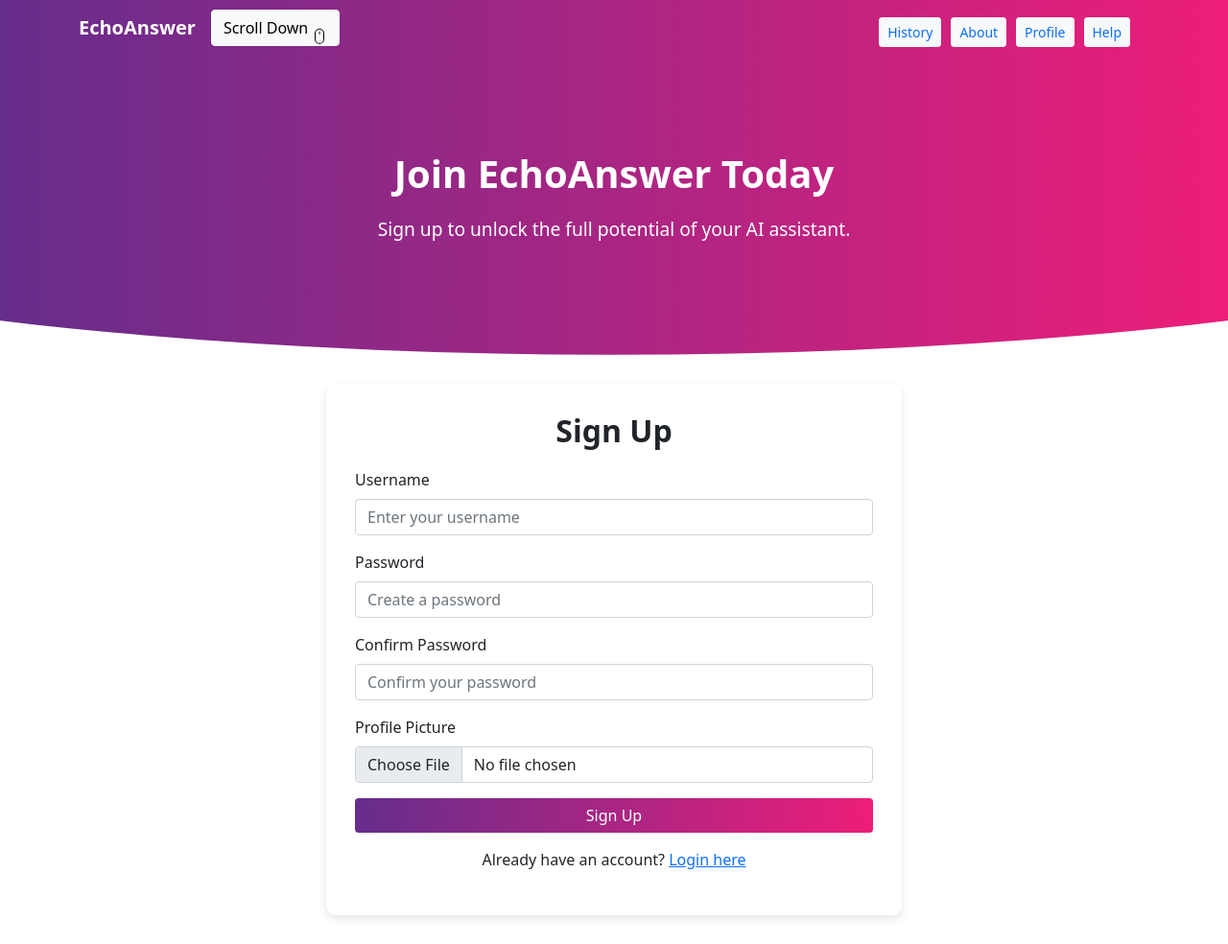
After one commit to RithinChand2004/EchoAnswer, a Django app: page /signup/ in a window 1280 px wide. The commit adds this page. Shown: the whole page at 96% size. Run offline with Django 5.2, Linux system fonts and the light colour scheme; some libraries are stand-ins or nearby versions.

Commit message:
User Authentication done

```diff
--- a/EchoAnswer/EchoAnswer/urls.py
+++ b/EchoAnswer/EchoAnswer/urls.py
@@ -16,9 +16,20 @@ Including another URLconf
 """
 from django.contrib import admin
 from django.urls import path, include
+from django.conf import settings
+from django.conf.urls.static import static
+from django.contrib.auth import views as auth_views
+from chat import views  # Import the signup view
+
 
 urlpatterns = [
     path('admin/', admin.site.urls),
     path('chat/', include('chat.urls')),
+    path('signup/', views.signup, name='signup'),
+    path('login/', auth_views.LoginView.as_view(template_name='login.html'), name='login'),
+    path('logout/', auth_views.LogoutView.as_view(), {'next_page': '/login/'}, name='logout'),
 
 ]
+# Serve media files during development
+if settings.DEBUG:
+    urlpatterns += static(settings.MEDIA_URL, document_root=settings.MEDIA_ROOT)
--- a/EchoAnswer/chat/models.py
+++ b/EchoAnswer/chat/models.py
@@ -1,6 +1,8 @@
 from django.db import models
+from django.contrib.auth.models import User
 
 class Chat(models.Model):
+    user = models.ForeignKey(User, on_delete=models.CASCADE)
     user_input = models.TextField()
     bot_response = models.TextField()
     context = models.TextField(null=True, blank=True)
@@ -8,3 +10,6 @@ class Chat(models.Model):
 
     def __str__(self):
         return f"Chat {self.id} - {self.created_at}"
+class Profile(models.Model):
+    user = models.OneToOneField(User, on_delete=models.CASCADE)
+    profile_picture = models.ImageField(upload_to="profile_pictures/")
--- /dev/null
+++ b/EchoAnswer/chat/templates/signup.html
@@ -0,0 +1,72 @@
+<!DOCTYPE html>
+<html lang="en">
+<head>
+  <meta charset="UTF-8">
+  <meta name="viewport" content="width=device-width, initial-scale=1.0">
+  <title>Sign Up - EchoAnswer</title>
+  {% load static %}
+  <link href="{% static 'bootstrap-5.0.2-dist/css/bootstrap.css' %}" rel="stylesheet">
+  <link href="https://cdn.jsdelivr.net/npm/bootstrap-icons/font/bootstrap-icons.css" rel="stylesheet">
+  <link href="{% static 'css/styles.css' %}" rel="stylesheet">
+</head>
+<body>
+
+<!-- Navbar -->
+<nav class="navbar navbar-expand-lg navbar-dark">
+    <div class="container">
+      <a class="navbar-brand fw-bold" href="index.html">EchoAnswer</a>
+      <button class="btn btn-light">
+        Scroll Down <img src="{% static 'assets/mouse.svg' %}" alt="Scroll" width="16" height="16">
+      </button>
+      <button class="navbar-toggler" type="button" data-bs-toggle="collapse" data-bs-target="#navbarNav">
+        <span class="navbar-toggler-icon"></span>
+      </button>
+      <div class="collapse navbar-collapse" id="navbarNav">
+        <ul class="navbar-nav ms-auto" style="margin-right: 10px;">
+          <li class="nav-item" style="margin-right: 10px; margin-top: 10px"><a class="btn btn-light btn-sm text-primary" href="history.html">History</a></li>
+          <li class="nav-item" style="margin-right: 10px; margin-top:10px"><a class="btn btn-light btn-sm text-primary" href="About.html">About</a></li>
+          <li class="nav-item" style="margin-right: 10px; margin-top:10px"><a class="btn btn-light btn-sm text-primary" href="profile.html">Profile</a></li>
+          <li class="nav-item" style="margin-right: 10px; margin-top:10px"><a class="btn btn-light btn-sm text-primary" href="FAQ.html">Help</a></li>
+        </ul>
+      </div>
+    </div>
+</nav>
+
+<!-- Hero Section -->
+<header class="hero-section">
+    <h1 class="hero-text">Join EchoAnswer Today</h1>
+    <p class="hero-subtext">Sign up to unlock the full potential of your AI assistant.</p>
+</header>
+
+<!-- Signup Form -->
+<div class="signup-form">
+  <h2>Sign Up</h2>
+  <form method="post" enctype="multipart/form-data" action="/signup/">
+    {% csrf_token %}
+    <div class="mb-3">
+      <label for="username" class="form-label">Username</label>
+      <input type="text" class="form-control" id="username" name="username" placeholder="Enter your username" required>
+    </div>
+    <div class="mb-3">
+      <label for="password" class="form-label">Password</label>
+      <input type="password" class="form-control" id="password" name="password1" placeholder="Create a password" required>
+    </div>
+    <div class="mb-3">
+      <label for="confirmPassword" class="form-label">Confirm Password</label>
+      <input type="password" class="form-control" id="confirmPassword" name="password2" placeholder="Confirm your password" required>
+    </div>
+    <div class="mb-3">
+      <label for="profilePicture" class="form-label">Profile Picture</label>
+      <input type="file" class="form-control" id="profilePicture" name="profile_picture" accept="image/*">
+    </div>
+    <div class="d-grid gap-2">
+      <button type="submit" class="btn btn-primary btn-block">Sign Up</button>
+    </div>
+  </form>
+  <p class="text-center mt-3">Already have an account? <a href="/login/">Login here</a></p>
+</div>
+
+<!-- Bootstrap JS -->
+<script src="{% static 'bootstrap-5.0.2-dist/js/bootstrap.bundle.js' %}"></script>
+</body>
+</html>
--- a/EchoAnswer/chat/urls.py
+++ b/EchoAnswer/chat/urls.py
@@ -1,14 +1,18 @@
 from django.urls import path
 from . import views
 from django.shortcuts import render
+from django.contrib.auth import views as auth_views
+
 
 urlpatterns = [
-    path('', lambda request: render(request, 'chat.html'), name='chat_home'),
+    path('', views.chat_home, name='chat_home'),
     path('process_query/', views.process_query, name='process_query'),
     path('fetch_chat_history/', views.fetch_chat_history, name='fetch_chat_history'),
     path('view/<uuid:chat_id>/', views.view_chat, name='view_chat'),
     path('extract_text_from_url/', views.extract_text_from_url, name='extract_text_from_url'),
     path('extract_text_from_file/', views.extract_text_from_file, name='extract_text_from_file'),
     path('transcribe_audio/', views.transcribe_audio, name='transcribe_audio'),
-     path('set_paragraph_context/', views.set_paragraph_context, name='set_paragraph_context'),
+    path('set_paragraph_context/', views.set_paragraph_context, name='set_paragraph_context'),
+
+
 ]
--- a/EchoAnswer/chat/views.py
+++ b/EchoAnswer/chat/views.py
@@ -5,31 +5,75 @@ from .backend_functions import transcribe_audio1, extract_text_from_pdf, extract
 import json
 import logging
 logger = logging.getLogger(__name__)
+from django.shortcuts import render, redirect
+from django.contrib.auth.forms import UserCreationForm
+from django.contrib.auth.decorators import login_required
+from django.contrib.auth.models import User
+from django.core.files.storage import FileSystemStorage
+from .models import Profile
 
+
+def signup(request):
+    if request.method == "POST":
+        form = UserCreationForm(request.POST)
+        if form.is_valid():
+            user = form.save()
+            # Save profile picture
+            if "profile_picture" in request.FILES:
+                profile_picture = request.FILES["profile_picture"]
+                fs = FileSystemStorage()
+                filename = fs.save(profile_picture.name, profile_picture)
+                Profile.objects.create(user=user, profile_picture=filename)
+            return redirect("login")
+    else:
+        form = UserCreationForm()
+    return render(request, "signup.html", {"form": form})
+
+@login_required
+def chat_home(request):
+    return render(request, 'chat.html')
+
+
+from django.contrib.auth.decorators import login_required
+
+@login_required
 @csrf_exempt
 def process_query(request):
     if request.method == "POST":
         data = json.loads(request.body)
         user_input = data.get('question', '')
         context = data.get('context', '')
-        logger.info(f"Received context: {context[:50]}...")  # Log first 50 characters
-        logger.info(f"Received question: {user_input}")
+
+        # # Log for debugging
+        # logger.info(f"Received context: {context[:50]}...")
+        # logger.info(f"Received question: {user_input}")
+
         # Generate the bot's response
         bot_response = get_answer(context, user_input)
         logger.info(f"Bot response: {bot_response}")
 
-        # Save the chat
-        chat = Chat(user_input=user_input, bot_response=bot_response, context=context)
+        # Save the chat, associating it with the logged-in user
+        chat = Chat(user_input=user_input, bot_response=bot_response, context=context, user=request.user)
         chat.save()
 
         return JsonResponse({"bot_response": bot_response, "chat_id": str(chat.id)})
 
 
+
+@login_required
 def fetch_chat_history(request):
     if request.method == "GET":
-        chats = Chat.objects.all().order_by('-created_at')
-        chat_history = [{"id": str(chat.id), "user_input": chat.user_input, "bot_response": chat.bot_response} for chat in chats]
+        chats = Chat.objects.filter(user=request.user).order_by("-created_at")  # Filter by user
+        chat_history = [
+            {
+                "id": str(chat.id),
+                "user_input": chat.user_input,
+                "bot_response": chat.bot_response,
+            }
+            for chat in chats
+        ]
         return JsonResponse({"chat_history": chat_history})
+
 
 
 def view_chat(request, chat_id):
```
Also changed, not shown: EchoAnswer/EchoAnswer/settings.py (+10 -0 lines), EchoAnswer/chat/static/js/djchat.js (+26 -4 lines), EchoAnswer/chat/templates/chat.html (+9 -2 lines), EchoAnswer/chat/templates/login.html (added, +55 -0 lines), EchoAnswer/chat/migrations/0002_chat_user.py (added), EchoAnswer/chat/migrations/0003_profile.py (added), EchoAnswer/media/daddy photo.jpeg (added), EchoAnswer/media/photo.jpg-removebg-preview.png (added), 2 other files.
